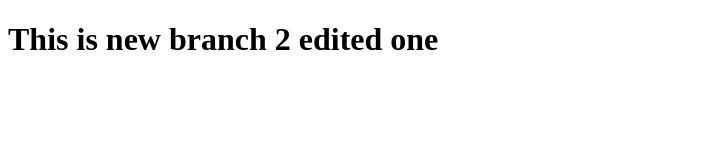
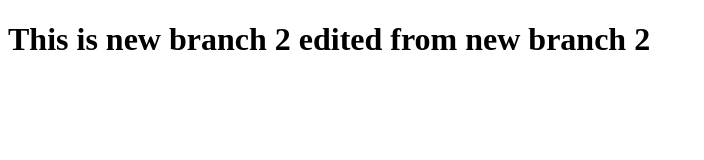
Before and after one commit to FarhathCader76/SoftwareProject, a plain HTML site: page client/newbranch2.html in a window 1280 px wide. Shown: the whole page, without its empty margins (0-704 px from the left). Drawn offline with Linux system fonts and the light colour scheme.

Commit message:
edited from new branch 2

```diff
--- a/client/newbranch2.html
+++ b/client/newbranch2.html
@@ -6,6 +6,6 @@
     <title>Document</title>
 </head>
 <body>
-    <h1>This is new branch 2 edited one</h1>
+    <h1>This is new branch 2 edited from new branch 2</h1>
 </body>
 </html>
```
